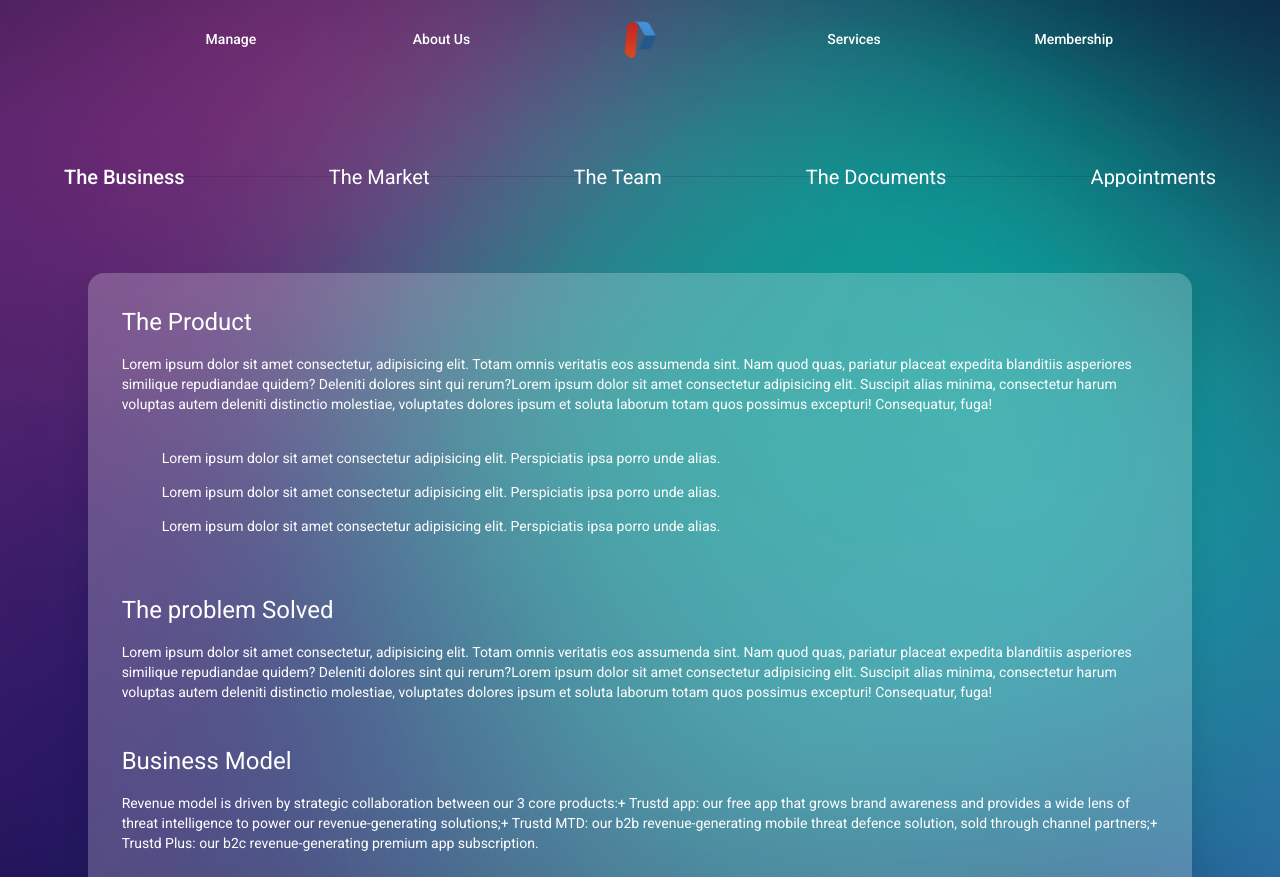
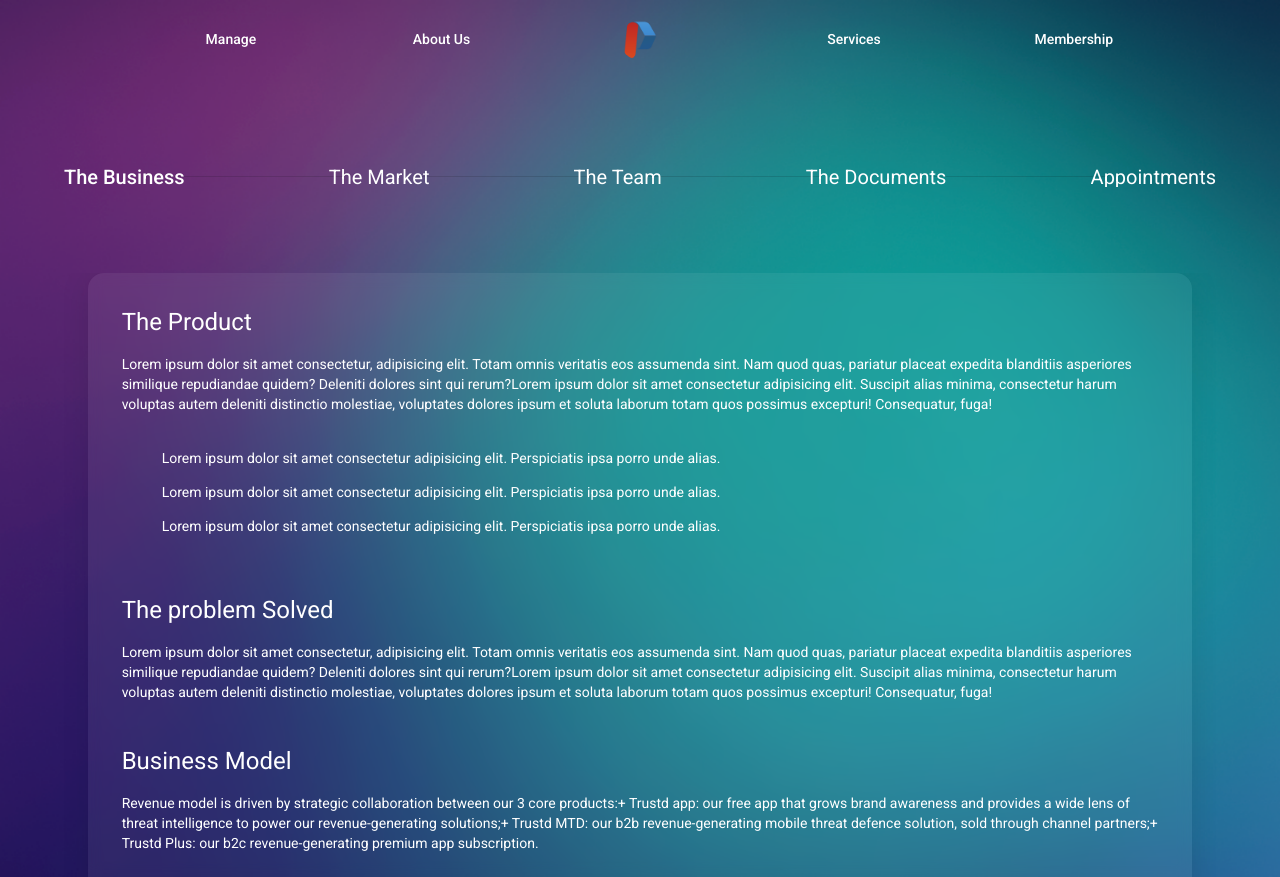
Before and after one commit to Waxes27/pitch-it, an Angular app: page /details in a window 1280 px wide. Built offline with nearby package versions, Linux system fonts and the light colour scheme.

Commit message:
Details page done

```diff
--- a/src/app/components/details-page/details-page.component.sass
+++ b/src/app/components/details-page/details-page.component.sass
@@ -23,7 +23,7 @@ mat-stepper
 
     .data
         padding: 1%
-        background: rgba(255, 255, 255, 0.23)
+        background: rgba(255, 255, 255, 0.066)
         border-radius: 16px
         box-shadow: 0 4px 30px rgba(0, 0, 0, 0.1)
         backdrop-filter: blur(6.5px)
```
